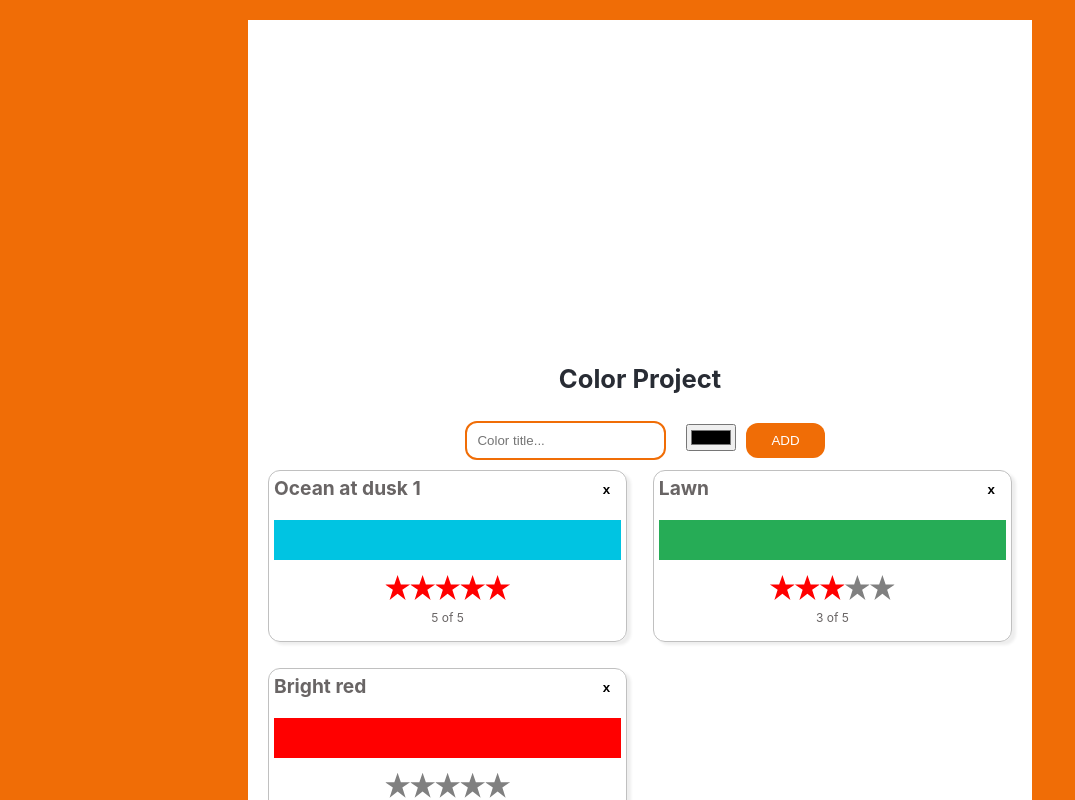
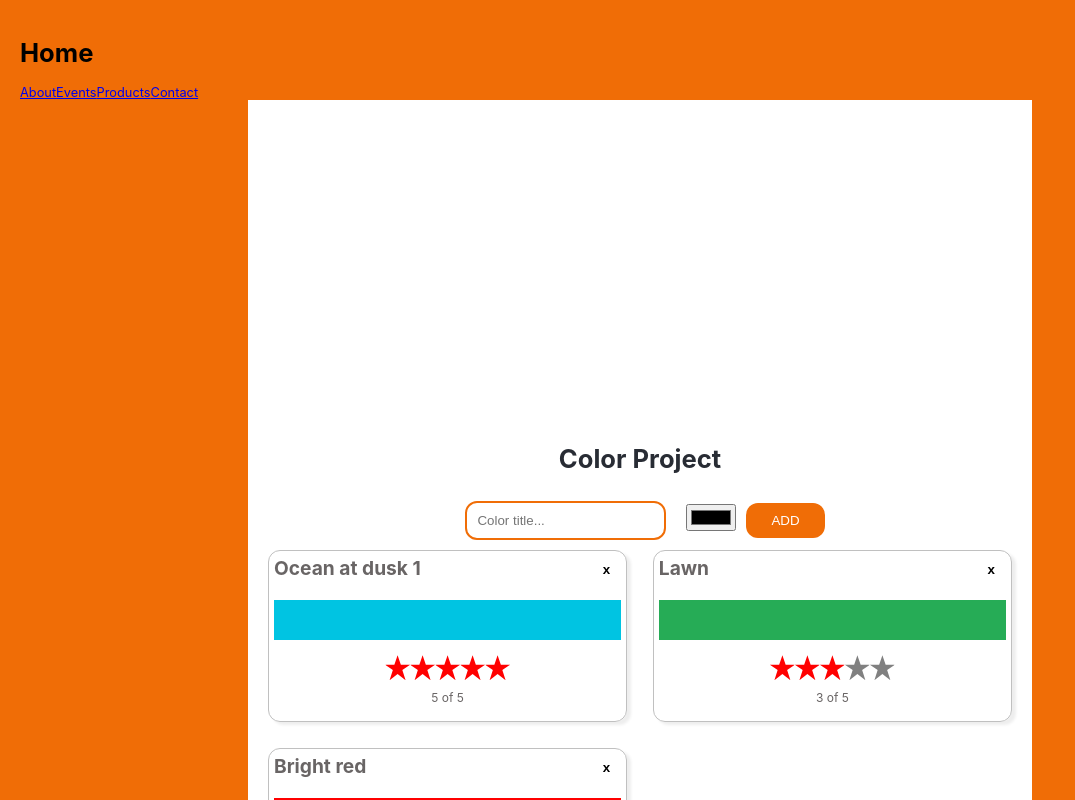
Before and after one commit to ekpliska/color-project, a React (Create React App) app: page / in a window 1280 px wide. Shown: the top 800 px of the page, without its empty margins (0-1075 px from the left). Built offline with nearby package versions, Linux system fonts and the light colour scheme.

Commit message:
added: menu router, HashRouter

```diff
--- /dev/null
+++ b/src/MenuComponents/Items.js
@@ -0,0 +1,56 @@
+import React from 'react';
+import { Link } from 'react-router-dom';
+
+export const Home = () => {
+    return (
+        <div className="home">
+            <h1>Home</h1>
+            <nav>
+                <Link to="about">About</Link>
+                <Link to="events">Events</Link>
+                <Link to="products">Products</Link>
+                <Link to="contact">Contact</Link>
+            </nav>
+        </div>
+    )
+}
+
+export const About = () => {
+    return (
+        <select className="about">
+            About
+        </select>
+    )
+}
+
+export const Events = () => {
+    return (
+        <select className="events">
+            Events
+        </select>
+    )
+}
+
+export const Products = () => {
+    return (
+        <select className="products">
+            Products
+        </select>
+    )
+}
+
+export const Contact = () => {
+    return (
+        <select className="contact">
+            Contact
+        </select>
+    )
+}
+
+export const Whoops404 = ({ location }) => {
+    return (
+        <div className="whoops-404">
+            <h1>Resource not found at '{location.pathname}'</h1>
+        </div>
+    )
+}
--- a/src/index.js
+++ b/src/index.js
@@ -4,12 +4,28 @@ import './index.css';
 import App from './App';
 import configureStore from './store/index';
 import { Provider } from 'react-redux';
+import { HashRouter, Route, Switch } from 'react-router-dom';
+import { Home, About, Events, Products, Contact, Whoops404 } from './MenuComponents/Items';
+
 
 const store = configureStore();
 
 ReactDOM.render(
-    <Provider store={store}>
-        <App />
-    </Provider>,
+    <HashRouter>
+        <div className="mainMenu">
+            <Switch>
+                <Route exact path="/" component={Home} />
+                <Route path="/about" component={About} />
+                <Route path="/events" component={Events} />
+                <Route path="/products" component={Products} />
+                <Route path="/contact" component={Contact} />
+                {/* Определяем 404 старницу для несуществущих маршрутов */}
+                <Route component={Whoops404} />
+            </Switch>
+        </div>
+        <Provider store={store}>
+            <App />
+        </Provider>
+    </HashRouter>,
     document.getElementById('root')
 )
```
Also changed, not shown: src/MenuComponents/Menu.js (added).
